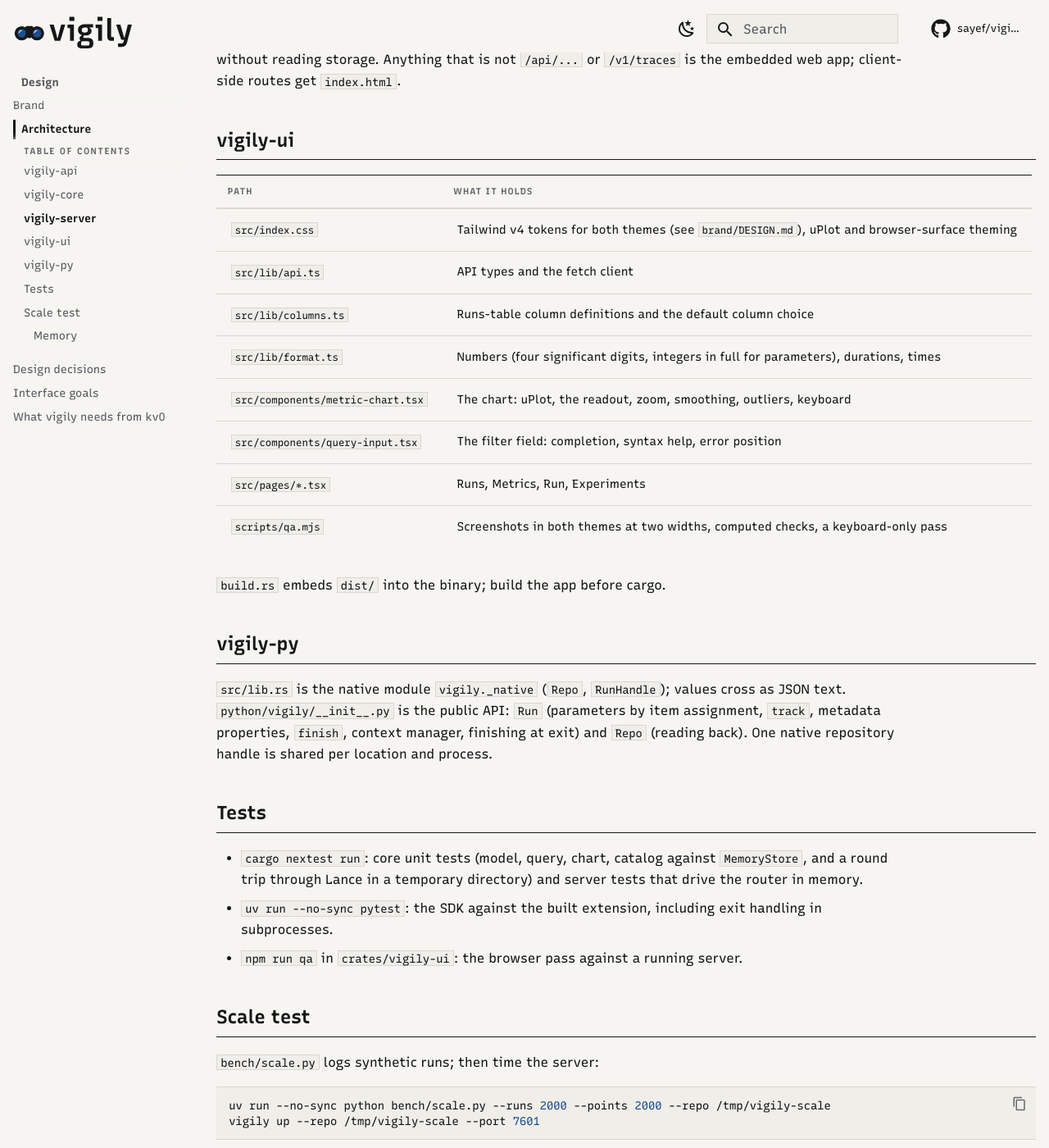
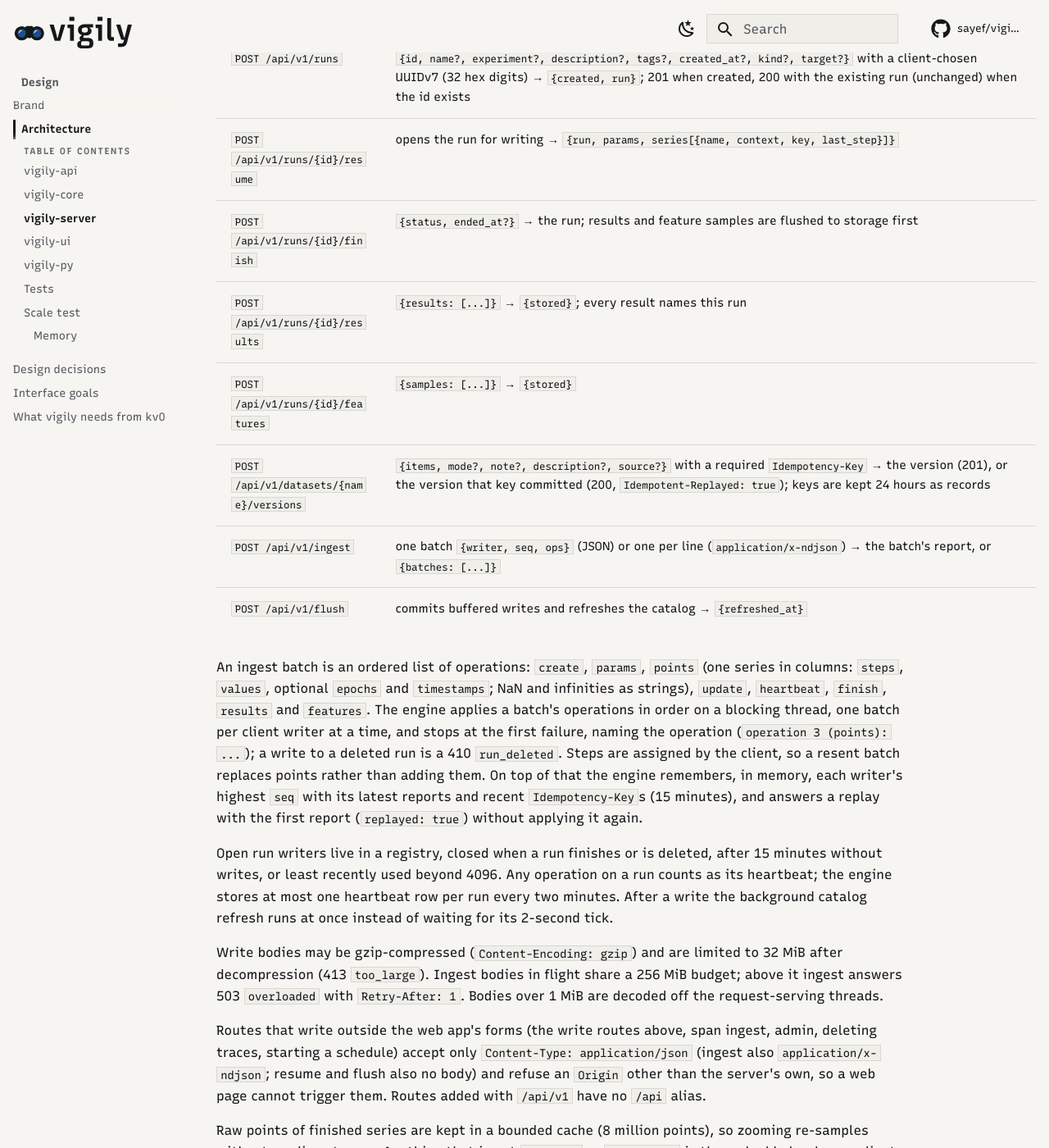
Before and after one commit to sayef/vigily, an MkDocs documentation site: the page built from docs/architecture.md, in a window 1280 px wide and 1400 px high, scrolled down 3239 px. Shown: the whole window at 82% size. Built offline with MkDocs 1.6.1 and Material for MkDocs 9.7.7, drawn with Linux system fonts in a browser that asks for light colours; comment, search, counter and statistics services are not loaded; some of the changed text lies outside the part shown.

Commit message:
Document the write path and kv0 request 24 (track_many)

```diff
--- a/docs/architecture.md
+++ b/docs/architecture.md
@@ -22,14 +22,14 @@ back unchanged, keys in the same order.
 | Module | What it holds |
 |---|---|
 | `model.rs` | Re-exports the run model from `vigily-api`: `Run`, `RunStatus`, `RunPatch`, `Series`, `Points`, `Summary`, metric keys (`loss[val]`), JSON flattening |
-| `store.rs` | The `Store` and `RunWriter` traits |
+| `store.rs` | The `Store` and `RunWriter` traits; `RunWriter::track_batch` writes one series' points given in columns (a loop over `track` until kv0 has `track_many`, docs/kv0-requests.md item 24) |
 | `memory.rs` | `MemoryStore`, used by the tests |
 | `kv0_store.rs` | `Kv0Store`, the adapter to `kv0::tracking` |
 | `catalog.rs` | `Catalog` and `Snapshot`: the in-memory index of runs, flattened parameters and series summaries; experiments, metric and parameter key lists; `select` (filter and sort); column ids |
 | `query.rs` | The run query language: tokenizer, parser, evaluation against a `RunView` |
 | `chart.rs` | X axes, `align` (exact union or min/max envelope on a shared grid), `aggregate` (mean, min, max per group) |
 | `records.rs` | The `RecordStore` trait; `MemoryRecords`; `Kv0Records` on kv0's records table |
-| `evals.rs` | Datasets and versions, eval results, labels, feature samples, schedule runs and state, alerts, baselines; the key layout |
+| `evals.rs` | Datasets and versions (with idempotent commits, `idem/dataset/<key hash>`), eval results, labels, feature samples, schedule runs and state, alerts, baselines; the key layout |
 | `stats.rs` | Mann–Whitney U, bootstrap intervals, PSI, Kolmogorov–Smirnov, chi-squared, Jensen–Shannon |
 | `drift.rs` | Suites, behaviour drift and data drift as forward passes over a suite's history |
 
@@ -82,8 +82,42 @@ Tracing endpoints (`traces_api.rs`, model and storage in `vigily-core/src/traces
 (`{ids, erase, force}`) and `GET /api/v1/tracing/policy?project=` (the payload policy a client applies
 before sending, and the one used while a trace's project is unknown).
 
-Routes that write outside the web app's forms (span ingest, admin, deleting traces, starting a
-schedule) accept only `Content-Type: application/json` and refuse an `Origin` other than the
+Write routes for clients (`write_api.rs`, write state in `writers.rs`):
+
+| Route | Answer |
+|---|---|
+| `POST /api/v1/runs` | `{id, name?, experiment?, description?, tags?, created_at?, kind?, target?}` with a client-chosen UUIDv7 (32 hex digits) → `{created, run}`; 201 when created, 200 with the existing run (unchanged) when the id exists |
+| `POST /api/v1/runs/{id}/resume` | opens the run for writing → `{run, params, series[{name, context, key, last_step}]}` |
+| `POST /api/v1/runs/{id}/finish` | `{status, ended_at?}` → the run; results and feature samples are flushed to storage first |
+| `POST /api/v1/runs/{id}/results` | `{results: [...]}` → `{stored}`; every result names this run |
+| `POST /api/v1/runs/{id}/features` | `{samples: [...]}` → `{stored}` |
+| `POST /api/v1/datasets/{name}/versions` | `{items, mode?, note?, description?, source?}` with a required `Idempotency-Key` → the version (201), or the version that key committed (200, `Idempotent-Replayed: true`); keys are kept 24 hours as records |
+| `POST /api/v1/ingest` | one batch `{writer, seq, ops}` (JSON) or one per line (`application/x-ndjson`) → the batch's report, or `{batches: [...]}` |
+| `POST /api/v1/flush` | commits buffered writes and refreshes the catalog → `{refreshed_at}` |
+
+An ingest batch is an ordered list of operations: `create`, `params`, `points` (one series in
+columns: `steps`, `values`, optional `epochs` and `timestamps`; NaN and infinities as strings),
+`update`, `heartbeat`, `finish`, `results` and `features`. The engine applies a batch's operations
+in order on a blocking thread, one batch per client writer at a time, and stops at the first
+failure, naming the operation (`operation 3 (points): ...`); a write to a deleted run is a 410
+`run_deleted`. Steps are assigned by the client, so a resent batch replaces points rather than
+adding them. On top of that the engine remembers, in memory, each writer's highest `seq` with its
+latest reports and recent `Idempotency-Key`s (15 minutes), and answers a replay with the first
+report (`replayed: true`) without applying it again.
+
+Open run writers live in a registry, closed when a run finishes or is deleted, after 15 minutes
+without writes, or least recently used beyond 4096. Any operation on a run counts as its
+heartbeat; the engine stores at most one heartbeat row per run every two minutes. After a write
+the background catalog refresh runs at once instead of waiting for its 2-second tick.
+
+Write bodies may be gzip-compressed (`Content-Encoding: gzip`) and are limited to 32 MiB after
+decompression (413 `too_large`). Ingest bodies in flight share a 256 MiB budget; above it ingest
+answers 503 `overloaded` with `Retry-After: 1`. Bodies over 1 MiB are decoded off the
+request-serving threads.
+
+Routes that write outside the web app's forms (the write routes above, span ingest, admin,
+deleting traces, starting a schedule) accept only `Content-Type: application/json` (ingest also
+`application/x-ndjson`; resume and flush also no body) and refuse an `Origin` other than the
 server's own, so a web page cannot trigger them. Routes added with `/api/v1` have no `/api` alias.
 
 Raw points of finished series are kept in a bounded cache (8 million points), so zooming re-samples
```
Also changed, not shown: CHANGELOG.md (+11 -0 lines), docs/kv0-requests.md (+15 -1 lines).
